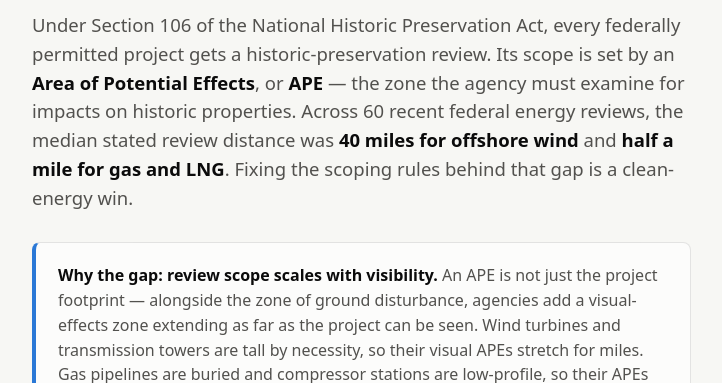
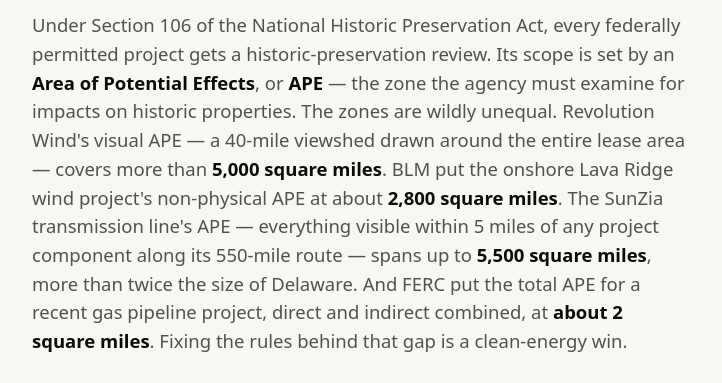
Before and after one commit to benschifman/html-starter, a website: page index.html in a window 1280 px wide. Shown: the part 359-742 px from the top of the page, without its empty margins (122-844 px from the left). Drawn offline with Linux system fonts and the light colour scheme.

Commit message:
Update index.html

```diff
--- a/index.html
+++ b/index.html
@@ -263,7 +263,7 @@
   <div class="wrap">
     <p class="eyebrow">APE Explorer · Section 106 review scope across 60 energy projects</p>
     <h1>NHPA reviews disproportionately burden <span class="hl-clean">clean energy</span> and transmission</h1>
-    <p class="dek">Under Section&nbsp;106 of the National Historic Preservation Act, every federally permitted project gets a historic-preservation review. Its scope is set by an <strong>Area of Potential Effects</strong>, or <strong>APE</strong> — the zone the agency must examine for impacts on historic properties. Across 60 recent federal energy reviews, the median stated review distance was <strong>40 miles for offshore wind</strong> and <strong>half a mile for gas and LNG</strong>. Fixing the scoping rules behind that gap is a clean-energy win.</p>
+    <p class="dek">Under Section&nbsp;106 of the National Historic Preservation Act, every federally permitted project gets a historic-preservation review. Its scope is set by an <strong>Area of Potential Effects</strong>, or <strong>APE</strong> — the zone the agency must examine for impacts on historic properties. The zones are wildly unequal. Revolution Wind's visual APE — a 40-mile viewshed drawn around the entire lease area — covers more than <strong>5,000 square miles</strong>. BLM put the onshore Lava Ridge wind project's non-physical APE at about <strong>2,800 square miles</strong>. The SunZia transmission line's APE — everything visible within 5 miles of any project component along its 550-mile route — spans up to <strong>5,500 square miles</strong>, more than twice the size of Delaware. And FERC put the total APE for a recent gas pipeline project, direct and indirect combined, at <strong>about 2 square miles</strong>. Fixing the rules behind that gap is a clean-energy win.</p>
     <div class="definition">
       <p><strong>Why the gap: review scope scales with visibility.</strong> An APE is not just the project footprint — alongside the zone of ground disturbance, agencies add a visual-effects zone extending as far as the project can be seen. Wind turbines and transmission towers are tall by necessity, so their visual APEs stretch for miles. Gas pipelines are buried and compressor stations are low-profile, so their APEs typically end at half a mile or where line of sight is blocked.</p>
       <p>Why that matters: the APE sets the scope of the agency's identification effort. A larger APE can mean more research, consultation, property evaluations, time, and litigation risk.</p>
```
